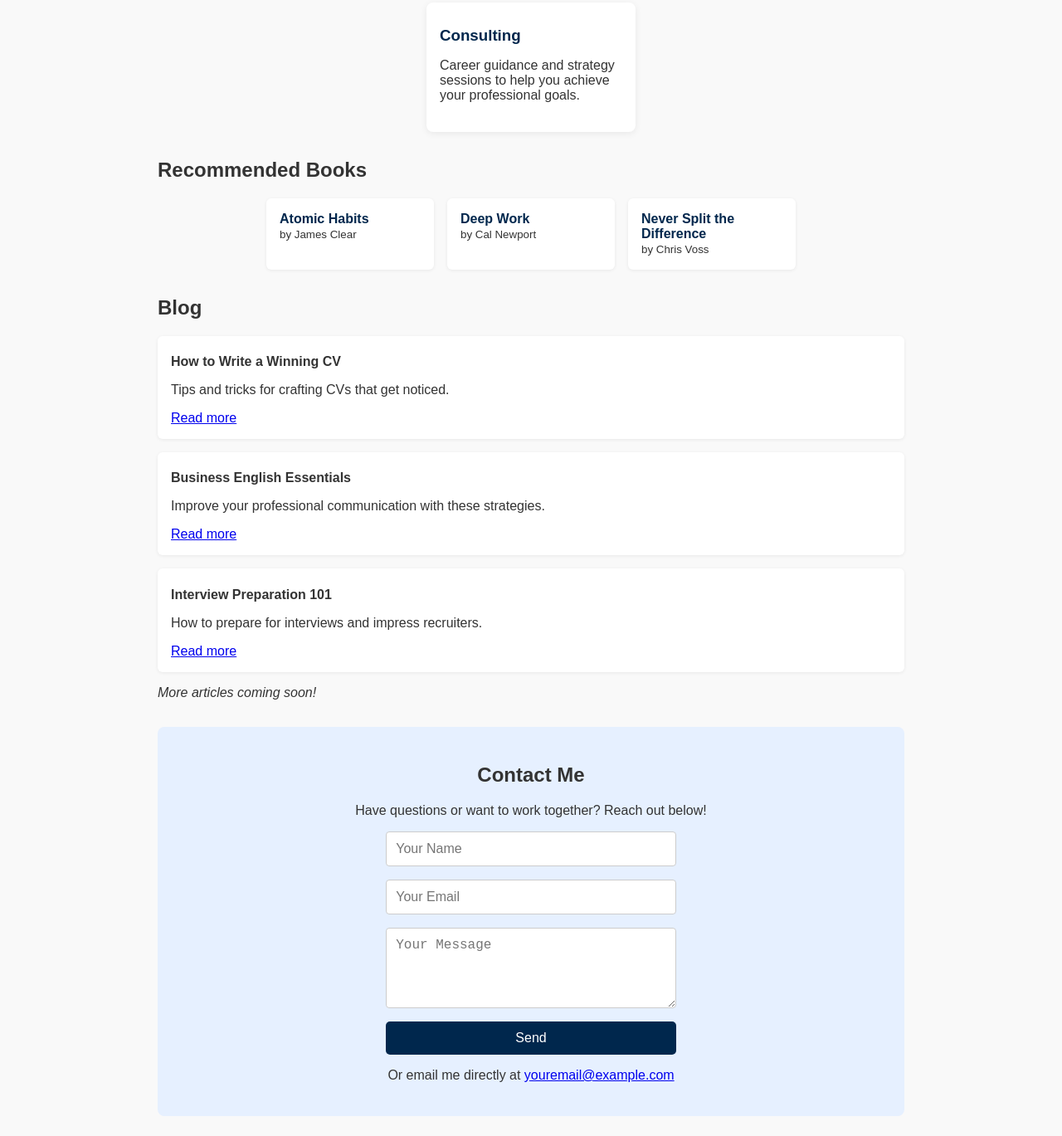
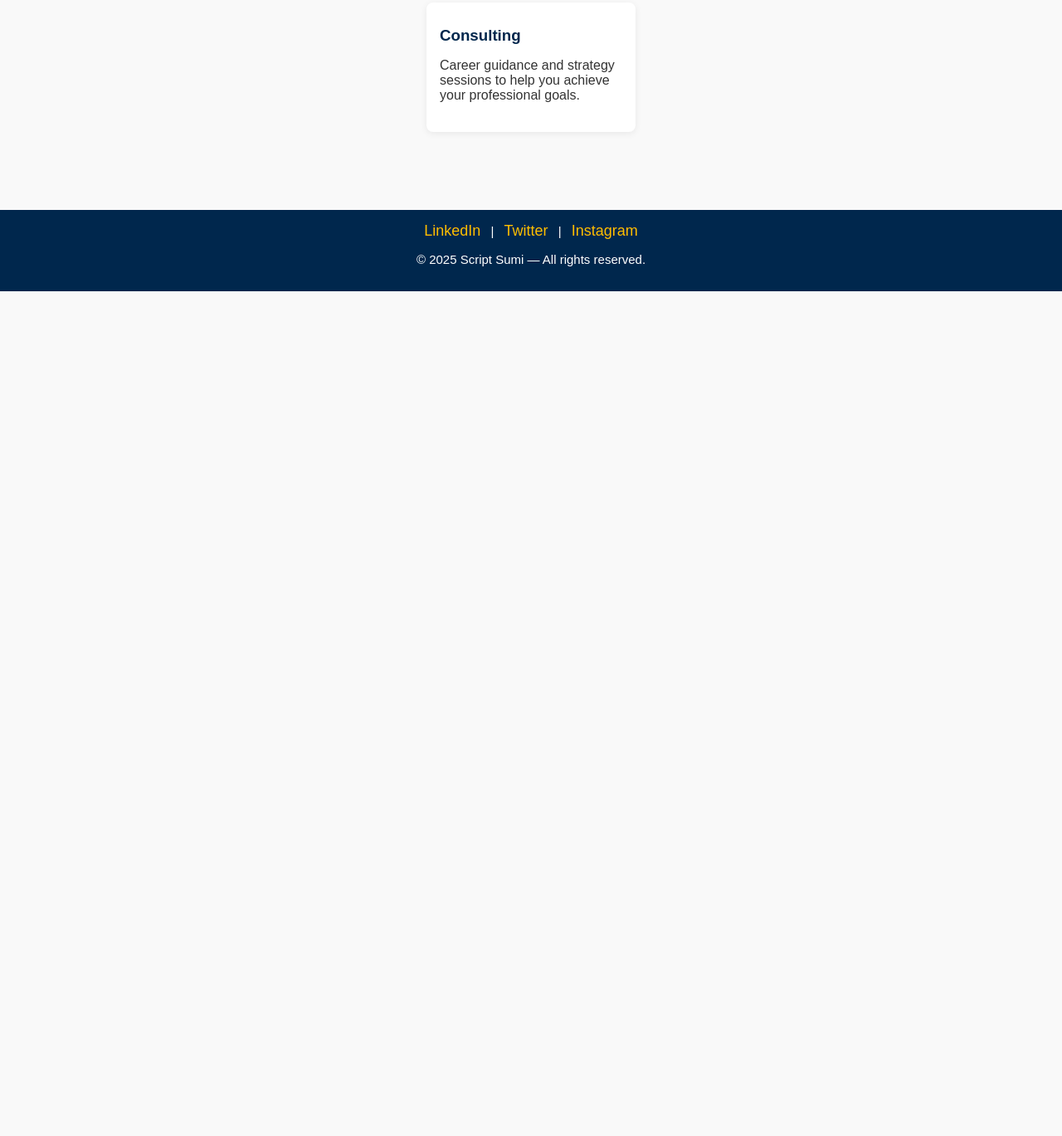
Before and after one commit to NatiKasm/script-sumi, a plain HTML site: page index.html in a window 1280 px wide. Shown: the part 611-1980 px from the top of the page at 83% size. After the commit the page ends 962 px from the top, so only its background shows below. Drawn offline with Linux system fonts and the light colour scheme.

Commit message:
Update index.html

```diff
--- a/index.html
+++ b/index.html
@@ -2,139 +2,34 @@
 <html lang="en">
 <head>
   <meta charset="UTF-8">
-  <title>Script Sumi - CV Services & More</title>
+  <title>Script Sumi - Sumi Assists</title>
   <meta name="viewport" content="width=device-width, initial-scale=1">
   <style>
-    body {
-      font-family: Arial, sans-serif;
-      margin: 0;
-      background: #f9f9f9;
-      color: #333;
-    }
-    nav {
-      background: #00274d;
-      color: #fff;
-      padding: 1em 0;
-      text-align: center;
-    }
-    nav a {
-      color: #fff;
-      text-decoration: none;
-      margin: 0 20px;
-      font-weight: bold;
-      font-size: 16px;
-      letter-spacing: 1px;
-      transition: color 0.2s;
-    }
+    body { font-family: Arial, sans-serif; margin: 0; background: #f9f9f9; color: #333; }
+    nav { background: #00274d; color: #fff; padding: 1em 0; text-align: center; }
+    nav a { color: #fff; text-decoration: none; margin: 0 20px; font-weight: bold; font-size: 16px; letter-spacing: 1px; transition: color 0.2s; }
     nav a:hover { color: #ffbe00; }
     .container { max-width: 900px; margin: auto; padding: 2em 1em; }
     header { text-align: center; margin-bottom: 2em; }
     h1 { color: #00274d; margin-bottom: 0.2em; }
-    .about {
-      background: #e6f0ff;
-      border-radius: 8px;
-      padding: 1.5em;
-      margin-bottom: 2em;
-    }
-    .services {
-      display: flex;
-      flex-wrap: wrap;
-      gap: 1em;
-      margin-bottom: 2em;
-      justify-content: center;
-    }
-    .service-card {
-      background: #fff;
-      border-radius: 8px;
-      box-shadow: 0 2px 8px rgba(0,0,0,0.07);
-      padding: 1.2em 1em;
-      width: 220px;
-      text-align: left;
-    }
+    .about { background: #e6f0ff; border-radius: 8px; padding: 1.5em; margin-bottom: 2em; }
+    .services { display: flex; flex-wrap: wrap; gap: 1em; margin-bottom: 2em; justify-content: center; }
+    .service-card { background: #fff; border-radius: 8px; box-shadow: 0 2px 8px rgba(0,0,0,0.07); padding: 1.2em 1em; width: 220px; text-align: left; }
     .service-card h3 { margin: 0.5em 0 0.3em 0; color: #00274d; }
-    .books, .blog, .contact-section { margin-bottom: 2em; }
-    .books-list {
-      display: flex;
-      gap: 1em;
-      flex-wrap: wrap;
-      justify-content: center;
-    }
-    .book {
-      background: #fff;
-      border-radius: 6px;
-      box-shadow: 0 1px 4px rgba(0,0,0,0.07);
-      padding: 1em;
-      width: 170px;
-      text-align: left;
-    }
-    .book-title { font-weight: bold; color: #00274d; }
-    .blog-post {
-      background: #fff;
-      border-radius: 6px;
-      box-shadow: 0 1px 4px rgba(0,0,0,0.07);
-      padding: 1em;
-      margin-bottom: 1em;
-    }
-    .blog-post h4 { margin: 0.4em 0; }
-    .contact-section {
-      background: #e6f0ff;
-      padding: 1.5em;
-      border-radius: 8px;
-      text-align: center;
-    }
-    form {
-      display: flex;
-      flex-direction: column;
-      gap: 1em;
-      max-width: 350px;
-      margin: auto;
-    }
-    input, textarea {
-      padding: 0.7em;
-      border: 1px solid #ccc;
-      border-radius: 4px;
-      font-size: 16px;
-    }
-    button {
-      background: #00274d;
-      color: #fff;
-      border: none;
-      border-radius: 5px;
-      padding: 0.7em;
-      font-size: 16px;
-      cursor: pointer;
-      transition: background 0.2s;
-    }
-    button:hover { background: #004080; }
-    footer {
-      background: #00274d;
-      color: #fff;
-      text-align: center;
-      padding: 1em 0;
-      margin-top: 2em;
-      font-size: 15px;
-    }
-    .socials a {
-      color: #ffbe00;
-      margin: 0 8px;
-      text-decoration: none;
-      font-size: 18px;
-    }
-    @media (max-width: 700px) {
-      .services, .books-list { flex-direction: column; align-items: center; }
-      .service-card, .book { width: 90%; }
-    }
+    footer { background: #00274d; color: #fff; text-align: center; padding: 1em 0; margin-top: 2em; font-size: 15px; }
+    .socials a { color: #ffbe00; margin: 0 8px; text-decoration: none; font-size: 18px; }
+    @media (max-width: 700px) { .services { flex-direction: column; align-items: center; } .service-card { width: 90%; } }
   </style>
 </head>
 <body>
   <nav>
-    <a href="#home">Home</a>
-    <a href="#blog">Blog</a>
-    <a href="#books">Books</a>
-    <a href="#contact">Contact</a>
+    <a href="index.html">Home</a>
+    <a href="blog.html">Blog</a>
+    <a href="books.html">Books</a>
+    <a href="contact.html">Contact</a>
   </nav>
   <div class="container">
-    <header id="home">
+    <header>
       <h1>Welcome to Script Sumi</h1>
       <p>Professional CV, Cover Letter & Business English services</p>
     </header>
@@ -162,53 +57,6 @@
         <p>Career guidance and strategy sessions to help you achieve your professional goals.</p>
       </div>
     </section>
-    <section class="books" id="books">
-      <h2>Recommended Books</h2>
-      <div class="books-list">
-        <div class="book">
-          <span class="book-title">Atomic Habits</span><br>
-          <small>by James Clear</small>
-        </div>
-        <div class="book">
-          <span class="book-title">Deep Work</span><br>
-          <small>by Cal Newport</small>
-        </div>
-        <div class="book">
-          <span class="book-title">Never Split the Difference</span><br>
-          <small>by Chris Voss</small>
-        </div>
-      </div>
-    </section>
-    <section class="blog" id="blog">
-      <h2>Blog</h2>
-      <div class="blog-post">
-        <h4>How to Write a Winning CV</h4>
-        <p>Tips and tricks for crafting CVs that get noticed.</p>
-        <a href="#">Read more</a>
-      </div>
-      <div class="blog-post">
-        <h4>Business English Essentials</h4>
-        <p>Improve your professional communication with these strategies.</p>
-        <a href="#">Read more</a>
-      </div>
-      <div class="blog-post">
-        <h4>Interview Preparation 101</h4>
-        <p>How to prepare for interviews and impress recruiters.</p>
-        <a href="#">Read more</a>
-      </div>
-      <p><em>More articles coming soon!</em></p>
-    </section>
-    <section class="contact-section" id="contact">
-      <h2>Contact Me</h2>
-      <p>Have questions or want to work together? Reach out below!</p>
-      <form action="mailto:youremail@example.com" method="POST" enctype="text/plain">
-        <input type="text" name="Name" placeholder="Your Name" required>
-        <input type="email" name="Email" placeholder="Your Email" required>
-        <textarea name="Message" rows="4" placeholder="Your Message" required></textarea>
-        <button type="submit">Send</button>
-      </form>
-      <p>Or email me directly at <a href="mailto:youremail@example.com">youremail@example.com</a></p>
-    </section>
   </div>
   <footer>
     <div class="socials">
```
